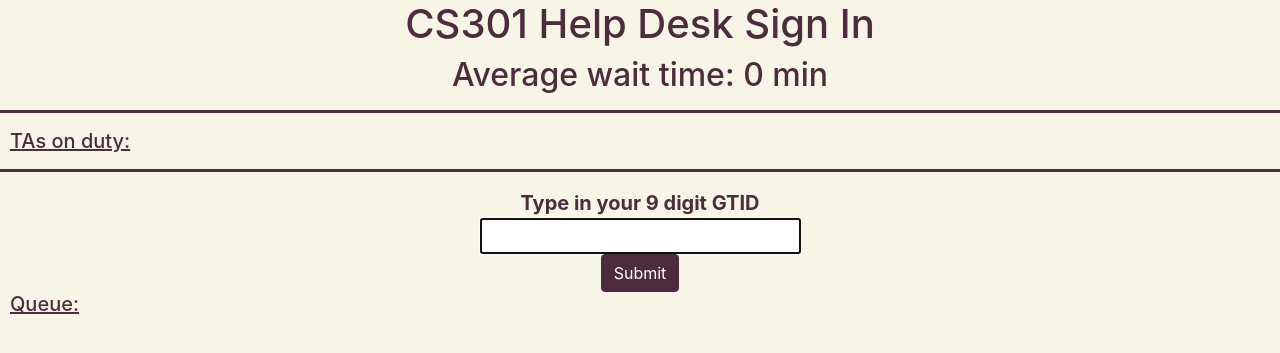
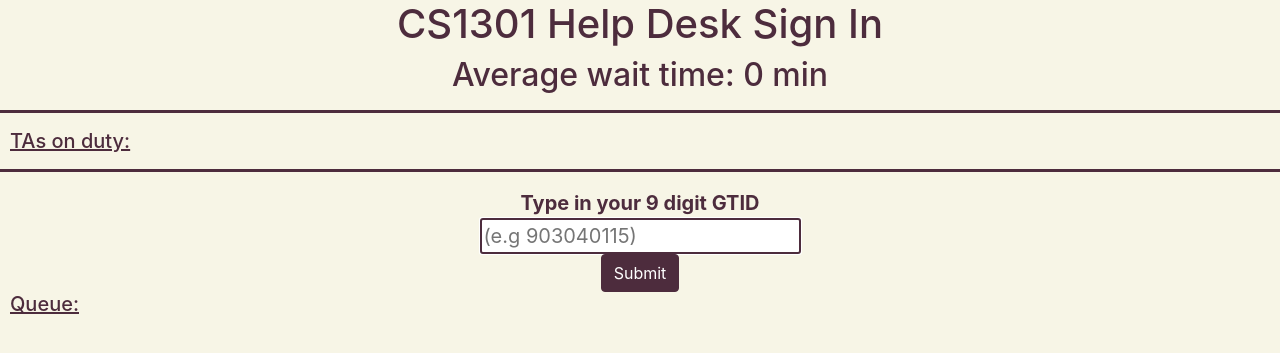
Before and after one commit to jj10306/FyeFO, a Flask app: page /forgot in a window 1280 px wide. Shown: the top 353 px of the page. Run offline with Flask 2, Linux system fonts and the light colour scheme; data that the repository does not hold is empty; parts of the project's set-up code (start-up, migrations or seed data) failed here and were passed over; some libraries are stand-ins or nearby versions.

Commit message:
front-end styling

```diff
--- a/piQ/data_init.py
+++ b/piQ/data_init.py
@@ -19,7 +19,8 @@ def data_scrape():
 
     for line in student_lines:
         line = line.strip()
-        name, hashed_gtid, role = line.split(",")
+        name, gitid, role = line.split(",")
+        hashed_gtid = hash_city(gitid)
         # gtid is now hashed
         data_dict[hashed_gtid] = {"name": name, "role": role}
 
--- a/piQ/static/main.js
+++ b/piQ/static/main.js
@@ -67,16 +67,16 @@ function load_queue(queue, tas) {
     container.className = "ta-name";
     var para = document.createElement("p");
     var node = document.createTextNode(tas[i]);
-    var br = document.createElement("br");
+    para.appendChild(node);
 
     var DOM_img = document.createElement("img");
     DOM_img.src = "static/"+ picdict[tas[i]]
     DOM_img.height = 150;
     DOM_img.width = 90;
 
-    para.appendChild(node);
+    var br = document.createElement("br");
+    container.appendChild(br);
 
-    container.appendChild(br);
     container.appendChild(DOM_img);
     container.appendChild(para);
 
--- a/piQ/static/stylesheet.css
+++ b/piQ/static/stylesheet.css
@@ -80,10 +80,11 @@ a:active {
 .btn-primary:active,
 .btn-primary:visited,
 .btn-primary:focus {
-
-    background-color: #4D2C3D;
+    background-color: #4D2C3D !important;
     border-color: #4D2C3D;
 }
+
+
 img {
   margin-left:30px;
 }
@@ -104,11 +105,17 @@ img {
 #block5 {
   display: inline-block; margin-right: 15px;
 }
-.m {
+#gtid {
+  outline-color: #4D2C3D;
+}
+.inputError {
   color: red;
   border-color: red;
   font-size: 13px;
 }
+
+
+
 /* #ta2 img {
   margin-left:30px;
 } */
--- a/piQ/templates/forgot.html
+++ b/piQ/templates/forgot.html
@@ -10,7 +10,7 @@
 
 </head>
 <body onload="on_load()">
-    <h1> CS301 Help Desk Sign In</h1>
+    <h1> CS1301 Help Desk Sign In</h1>
     <h2> Average wait time: {{wait}} min</h2>
     <hr>
     <div id="tas">
@@ -20,7 +20,7 @@
     <div id = "form">
         <form id="myForm" action= "/" method="POST">
           Type in your 9 digit GTID<br>
-          <input name="name" id="name" autofocus>
+          <input type = "password" name="gtid" id="gtid" placeholder= "(e.g 903040115)" autofocus>
           <br>
           <input type="submit" class="btn btn-primary" id="add" name="add" value="Submit">
     </div>
--- a/piQ/templates/ta.html
+++ b/piQ/templates/ta.html
@@ -9,7 +9,7 @@
 
 </head>
 <body onload="on_load();setTimeout(timeOut,10000)">
-    <h1> FyeFo: The CS301 Help Desk Queue </h1>
+    <h1> The CS1301 Help Desk Queue </h1>
     <h2> Average wait time: {{wait}} min</h2>
     <hr>
     <div id="tas">
@@ -23,7 +23,6 @@
           <input type="submit" class="btn btn-primary" name="clear" value="Clear the queue" onclick="clearConfirm(event)">
           <input type="submit" class="btn btn-primary" id="exit" name="exit" value="Exit">
           <input type="submit" class="btn btn-primary" id="signout" name="signout" value="Sign-Out" onclick="signOutConfirm(event)">
-
         </form>
     </div>
 
```
Also changed, not shown: piQ/templates/index.html (+4 -4 lines).
